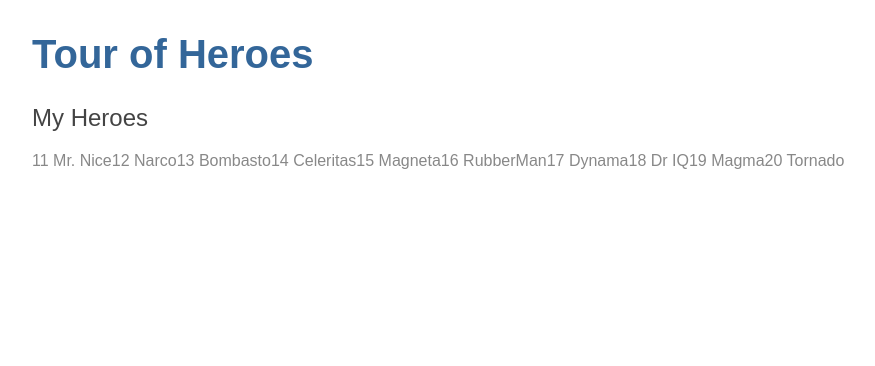
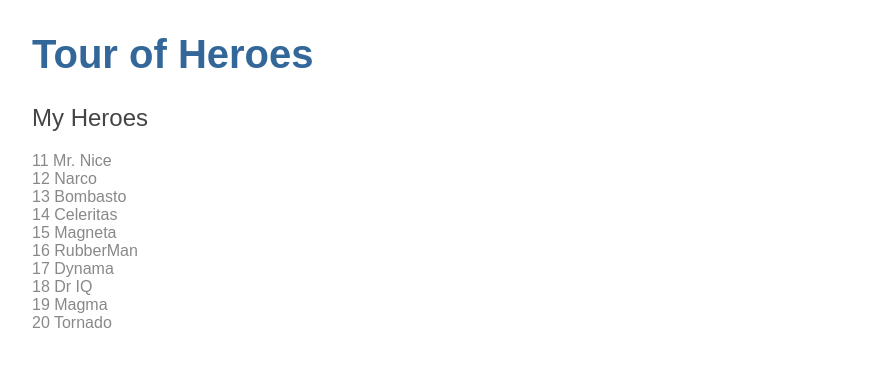
Before and after one commit to Matrix159/angular-tour-of-heroes, an Angular app: page / in a window 1280 px wide. Shown: the top 366 px of the page, without its empty margins (0-875 px from the left). Built offline with nearby package versions, Linux system fonts and the light colour scheme.

Commit message:
Updating the styles

```diff
--- a/src/app/heroes/heroes.component.css
+++ b/src/app/heroes/heroes.component.css
@@ -1,14 +1,17 @@
 ul {
   margin: 0;
   padding: 0;
+  width: 15em;
+  list-style-type: none;
 }
 
-li {
-  display: inline-block;
-  margin-left: 0;
+.selected .badge {
+  color: #f0fff1;
+  background: #336699;
 }
+
 .selected {
   display: block;
-  color: blue;
-  border: 1px solid lightblue;
+  background: #888888;
+  color: #f0fff1;
 }
```
